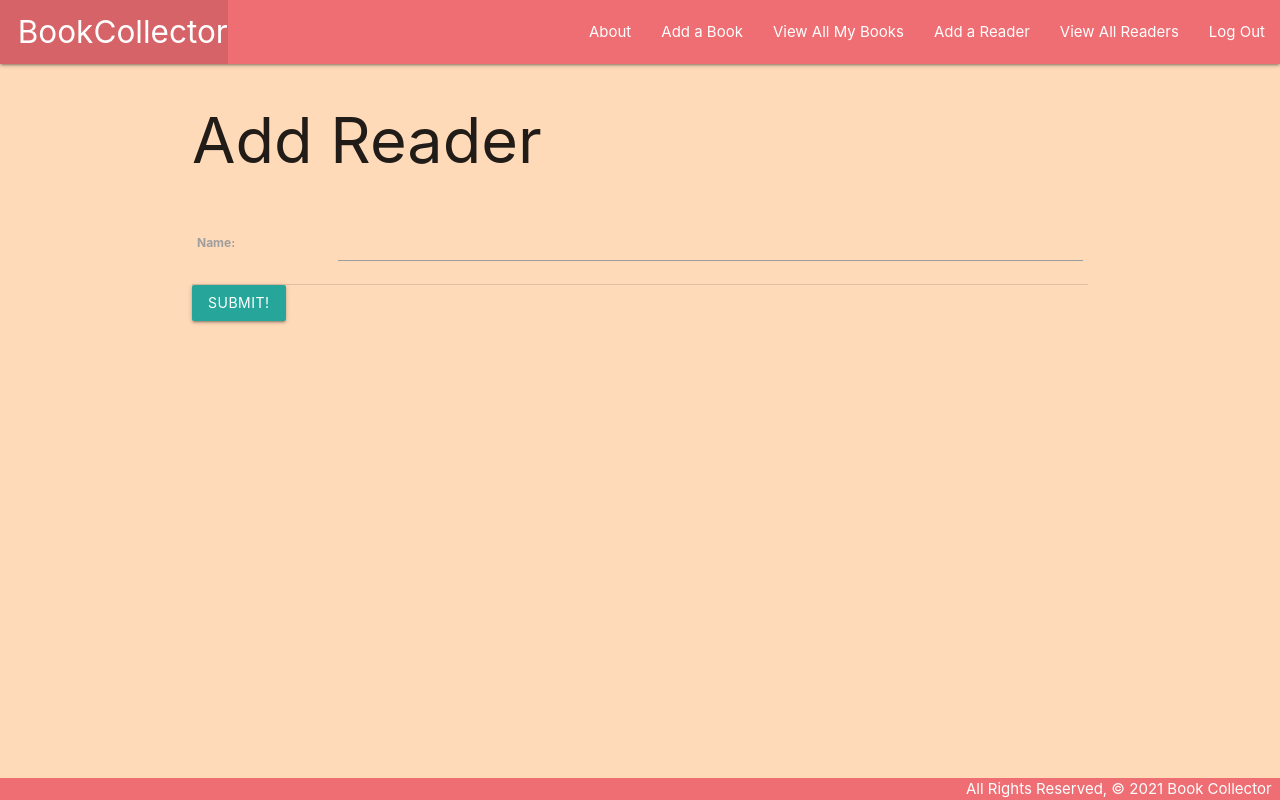
After one commit to Hemalatha-kola/Book-Collect-Django, a Django app: page /readers/create/ in a window 1280 px wide. The commit adds this page. Run offline with Django 4.2, Linux system fonts and the light colour scheme; the visitor is signed in with stand-in values (Sample User, id 1).

Commit message:
added signup,login pages also created pages for reader list update and delete, also chaged home page view

```diff
--- a/bookcollector/bookcollector/settings.py
+++ b/bookcollector/bookcollector/settings.py
@@ -122,6 +122,8 @@ USE_TZ = True
 
 STATIC_URL = 'static/'
 
+LOGIN_REDIRECT_URL = '/books/'
+
 # Default primary key field type
 # https://docs.djangoproject.com/en/4.0/ref/settings/#default-auto-field
 
--- a/bookcollector/bookcollector/urls.py
+++ b/bookcollector/bookcollector/urls.py
@@ -19,4 +19,5 @@ from django.urls import path, include
 urlpatterns = [
     path('admin/', admin.site.urls),
     path('', include('main_app.urls')),
+    path('accounts/', include('django.contrib.auth.urls')),
 ]
--- a/bookcollector/main_app/models.py
+++ b/bookcollector/main_app/models.py
@@ -1,4 +1,7 @@
 from django.db import models
+from django.urls import reverse
+from datetime import date
+from django.contrib.auth.models import User
 
 # Create your models here.
 class Reader(models.Model):
@@ -14,9 +17,13 @@ class Book(models.Model):
     genre = models.TextField(max_length=100)
     cost = models.IntegerField()
     readers = models.ManyToManyField(Reader)
+    user = models.ForeignKey(User, on_delete=models.CASCADE)
 
     def __str__(self):
         return self.title
+
+    def get_absolute_url(self):
+        return reverse('detail', kwargs={'book_id': self.id})
 
 
 class Bookmark(models.Model):
--- a/bookcollector/main_app/templates/base.html
+++ b/bookcollector/main_app/templates/base.html
@@ -19,9 +19,16 @@
         </ul>
         <ul class="right">
           <li><a href="{% url 'about' %}">About</a></li>
+        {% if user.is_authenticated %}
           <li><a href="{% url 'books_create' %}">Add a Book</a></li>
           <li><a href="{% url 'index' %}">View All My Books</a></li>
-
+          <li><a href="{% url 'readers_create' %}">Add a Reader</a></li>
+          <li><a href="{% url 'readers_index' %}">View All Readers</a></li>
+          <li><a href="{% url 'logout' %}">Log Out</a></li>
+        {% else %}
+          <li><a href="{% url 'signup' %}">Sign Up</a></li>
+          <li><a href="{% url 'login' %}">Log In</a></li>
+        {% endif %}
         </ul>
       </div>
     </nav>
--- a/bookcollector/main_app/templates/books/index.html
+++ b/bookcollector/main_app/templates/books/index.html
@@ -1,13 +1,13 @@
 {% extends 'base.html' %}
 {% block content %}
 
-<h1>All Books</h1>
+<h1>Book List</h1>
 
-{{data}}
+
 
 {% for book in books %}
+<a href="{% url 'detail' book.id %}">
  <div class="card">
-    <a href="/books/{{book.id}}">
      <div class="card-content">
          <span class="card-title">{{ book.title }}</span>
          <p>Author: {{ book.author }}</p>
--- /dev/null
+++ b/bookcollector/main_app/templates/home.html
@@ -0,0 +1,6 @@
+{% extends 'base.html' %}
+{% block content %}
+
+<h1>Home</h1>
+
+{% endblock %}
--- /dev/null
+++ b/bookcollector/main_app/templates/main_app/reader_form.html
@@ -0,0 +1,19 @@
+{% extends 'base.html' %}
+
+{% block content %}
+  {% if object %}
+    <h1>Edit <span class="teal-text">{{object.name}}</span></h1>
+  {% else %}
+    <h1>Add Reader</h1>
+  {% endif %}
+  <!-- Leaving the action empty makes the form post to the same url used to display it -->
+  <form action="" method="post">
+    <!-- Django requires the following for security purposes -->
+    {% csrf_token %}
+    <table>
+      <!-- Render the inputs inside of <tr>s & <td>s -->
+      {{ form.as_table }}
+    </table>
+    <input type="submit" value="Submit!" class="btn">
+  </form>
+{% endblock %}
--- a/bookcollector/main_app/urls.py
+++ b/bookcollector/main_app/urls.py
@@ -12,4 +12,11 @@ urlpatterns = [
     path('books/<int:book_id>/add_bookmark/', views.add_bookmark, name='add_bookmark'),
     path('books/<int:book_id>/assoc_reader/<int:reader_id>/', views.assoc_reader, name='assoc_reader'),
     path('books/<int:book_id>/add_photo/', views.add_photo, name='add_photo'),
+    path('books/<int:book_id>/unassoc_reader/<int:reader_id>/', views.unassoc_reader, name='unassoc_reader'),
+    path('readers/', views.ReaderList.as_view(), name='readers_index'),
+    path('readers/<int:pk>/', views.ReaderDetail.as_view(), name='readers_detail'),
+    path('readers/create/', views.ReaderCreate.as_view(), name='readers_create'),
+    path('readers/<int:pk>/update/', views.ReaderUpdate.as_view(), name='readers_update'),
+    path('readers/<int:pk>/delete/', views.ReaderDelete.as_view(), name='readers_delete'),
+    path('accounts/signup/', views.signup, name='signup'),
 ]
--- a/bookcollector/main_app/views.py
+++ b/bookcollector/main_app/views.py
@@ -4,9 +4,14 @@ import boto3
 from django.shortcuts import render, redirect
 from django.http import HttpResponse
 from django.views.generic.edit import CreateView, UpdateView, DeleteView
+from django.views.generic import ListView, DetailView
 from .models import Book, Reader, Photo
 from django.urls import reverse
 from .forms import BookmarkForm
+from django.contrib.auth import login
+from django.contrib.auth.forms import UserCreationForm
+from django.contrib.auth.decorators import login_required
+from django.contrib.auth.mixins import LoginRequiredMixin
 
 
 import logging
@@ -23,7 +28,7 @@ def home(request):
     http://localhostt:8000/
 
     """
-    return HttpResponse("<h1>Hello World</h1>")
+    return render(request, 'home.html')
 
 def about(request):
     """
@@ -33,6 +38,7 @@ def about(request):
     """
     return render(request, 'about.html')
 
+@login_required
 def books_index(request):
     """
 
@@ -41,10 +47,11 @@ def books_index(request):
 
     """
     logging.info('calling books_index')
-    books = Book.objects.all()
+    books = Book.objects.filter(user=request.user)
 
     return render(request, 'books/index.html', {'books' : books})
 
+@login_required
 def books_detail(request, book_id):
     """
     book details page
@@ -56,6 +63,7 @@ def books_detail(request, book_id):
     bookmark_form = BookmarkForm()
     return render(request, 'books/detail.html', {'book':book, 'bookmark_form' : bookmark_form, 'readers' : readers_book_doesnt_have})
 
+@login_required
 def add_photo(request, book_id):
     photo_file = request.FILES.get('photo-file', None)
     if photo_file:
@@ -71,27 +79,28 @@ def add_photo(request, book_id):
             print('An error occured while uploading to s3')
     return redirect("detail", book_id=book_id)
 
-class BookCreate(CreateView):
+class BookCreate(LoginRequiredMixin, CreateView):
     model = Book
     #fields = '__all__'
     fields = ['title', 'author', 'genre', 'cost']
 
-    def get_success_url(self, **kwargs):
-        return reverse('detail', args=(self.object.id,))
+    def form_valid(self, form):
+        form.instance.user = self.request.user
+        return super().form_valid(form)
 
-class BookUpdate(UpdateView):
+class BookUpdate(LoginRequiredMixin, UpdateView):
     model = Book
     fields = ['cost']
 
     success_url = "/books/"
 
-class BookDelete(DeleteView):
+class BookDelete(LoginRequiredMixin, DeleteView):
     model = Book
 
 
     success_url = "/books/"
 
-
+@login_required
 def add_bookmark(request, book_id):
     form = BookmarkForm(request.POST)
     # validate the form
@@ -103,7 +112,48 @@ def add_bookmark(request, book_id):
         new_bookmark.save()
     return redirect('detail', book_id=book_id)
 
+@login_required
 def assoc_reader(request, book_id, reader_id):
   # Note that you can pass a toy's id instead of the whole toy object
     Book.objects.get(id=book_id).readers.add(reader_id)
     return redirect('detail', book_id=book_id)
+
+@login_required
+def unassoc_reader(request, book_id, reader_id):
+    Cat.objects.get(id=book_id).readers.remove(reader_id)
+    return redirect('detail', book_id=book_id)
+
+
+def signup(request):
+    error_message = ''
+    if request.method == 'POST':
+        form = UserCreationForm(request.POST)
+        if form.is_valid():
+            user = form.save()
+            login(request, user)
+            return redirect('index')
+        else:
+            error_message = 'Invalid sign up - try again'
+    # A bad POST or a GET request, so render signup.html with an empty form
+    form = UserCreationForm()
+    context = {'form' : form, 'error_message' : error_message}
+    return render(request, 'registration/signup.html', context)
+
+
+class ReaderList(LoginRequiredMixin, ListView):
+    model = Reader
+
+class ReaderDetail(LoginRequiredMixin, DetailView):
+    model = Reader
+
+class ReaderCreate(LoginRequiredMixin, CreateView):
+    model = Reader
+    fields = '__all__'
+
+class ReaderUpdate(LoginRequiredMixin, UpdateView):
+    model = Reader
+    fields = ['name']
+
+class ReaderDelete(LoginRequiredMixin, DeleteView):
+    model = Reader
+    success_url = '/readers/'
```
Also changed, not shown: bookcollector/main_app/templates/main_app/reader_confirm_delete.html (added, +13 -0 lines), bookcollector/main_app/templates/main_app/reader_detail.html (added, +19 -0 lines), bookcollector/main_app/templates/main_app/reader_list.html (added, +16 -0 lines), bookcollector/main_app/templates/registration/login.html (added, +13 -0 lines), bookcollector/main_app/templates/registration/signup.html (added, +16 -0 lines), bookcollector/main_app/migrations/0006_book_user.py (added).
